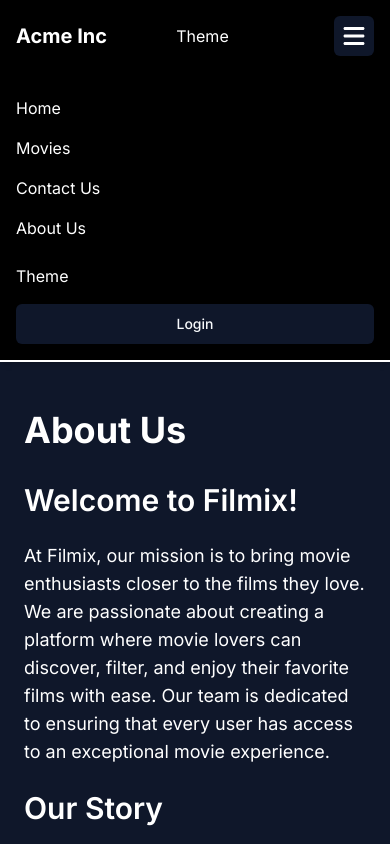
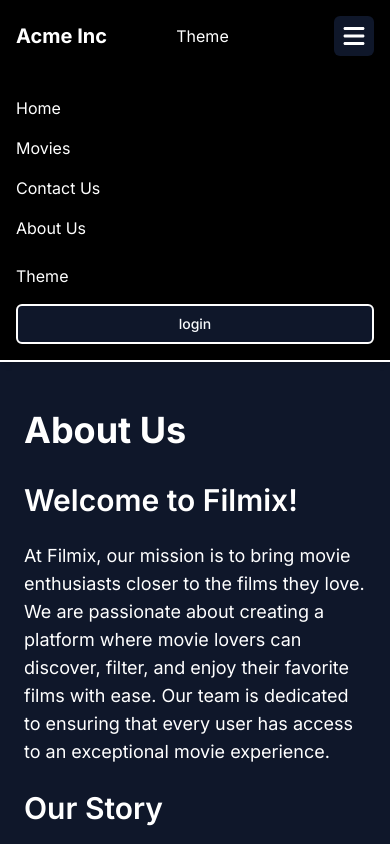
Before and after one commit to ShahwaizZahid/Film-Mix, a Next.js app: page /aboutus in a window 390 px wide. Both pictures are taken after a click on the button 353 px from the left and 36 px from the top of the page. Shown: the top 844 px of the page. Built offline with nearby package versions, Linux system fonts and the light colour scheme; no server answers.

Commit message:
refactor: set if user show logout button

```diff
--- a/src/components/ui/Navbar.tsx
+++ b/src/components/ui/Navbar.tsx
@@ -9,9 +9,11 @@
   DropdownMenuItem,
 } from "@/components/ui/dropdown-menu";
 import { Button } from "@/components/ui/button";
+import { useAuthContext } from "@/context/Auth";
 
 export default function Navbar() {
   const [isMobileMenuOpen, setIsMobileMenuOpen] = useState(false);
+  const { user } = useAuthContext();
 
   const toggleMobileMenu = () => {
     setIsMobileMenuOpen(!isMobileMenuOpen);
@@ -54,7 +56,7 @@
           </DropdownMenu>
           {/* Desktop Login Button */}
           <Button className="hidden md:inline-flex bg-primary text-primary-foreground px-4 py-2 rounded-md  border-white border-2">
-            <Link href="/login">login</Link>
+            {user.user ? "Logout" : <Link href="/login">login</Link>}
           </Button>
         </div>
 
@@ -94,8 +96,8 @@
                 <DropdownMenuItem>System</DropdownMenuItem>
               </DropdownMenuContent>
             </DropdownMenu>
-            <Button className="bg-primary text-primary-foreground px-4 py-2 rounded-md mt-4 w-full">
-              Login
+            <Button className="bg-primary text-primary-foreground px-4 py-2 rounded-md mt-4 w-full border-2 border-white">
+              {user.user ? "Logout" : <Link href="/login">login</Link>}
             </Button>
           </div>
         </div>
```
